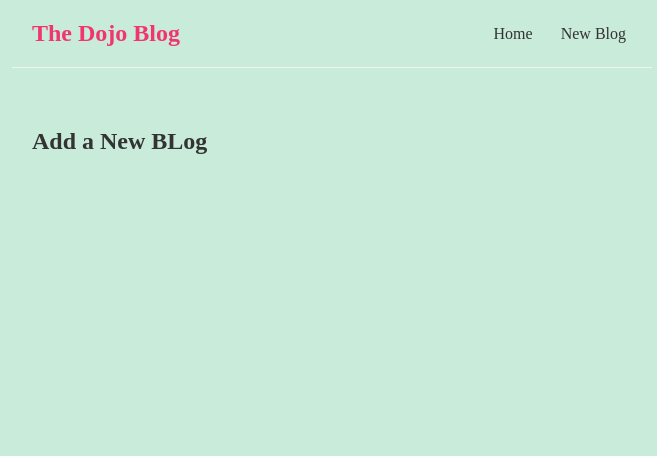
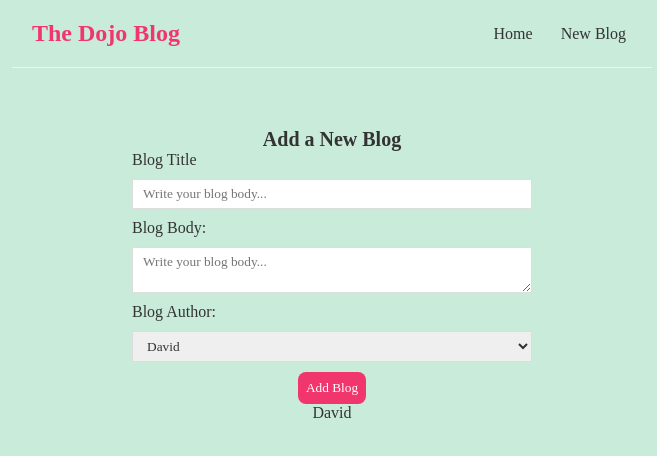
Before and after one commit to tihomir-a51/Blog-Project-React, a React (Create React App) app in the folder dojo-blog/: page /create in a window 1280 px wide. Shown: the top 456 px of the page, without its empty margins (308-965 px from the left). Built offline with nearby package versions, Linux system fonts and the light colour scheme.

Commit message:
adding controlled inputs(forms)

```diff
--- a/dojo-blog/src/BlogDetails.js
+++ b/dojo-blog/src/BlogDetails.js
@@ -3,7 +3,7 @@ import useFetch from "./useFetch";
 
 const BlogDetails = () => {
     const { id } = useParams()
-    const {data: blog, error, isPending } = useFetch("http://localhost:8000/blogs/" + id)
+    const {data: blog, error, isPending } = useFetch(`http://localhost:8000/blogs/${id}`)
 
     return (
         <div className="blog-details">
@@ -15,7 +15,7 @@ const BlogDetails = () => {
                     <p>Written by {blog.author}</p>
                     <div>{blog.body}</div>
                 </article>
-            ) }
+            )}
         </div>
     );
 }
--- a/dojo-blog/src/Create.js
+++ b/dojo-blog/src/Create.js
@@ -1,7 +1,45 @@
+import { useState } from "react";
+
 const Create = () => {
+    const [title, setTitle] = useState('');
+    const [body, setBody] = useState('');
+    const [author, setAuthor] = useState('David');
+
+
     return (
         <div className="create">
-            <h2>Add a New BLog</h2>
+            <h2>Add a New Blog</h2>
+            <form>
+                <label>Blog Title</label>
+                <input
+                type="text"
+                placeholder="Write your blog body..."
+                required
+                value={title}
+                onChange={(e) => setTitle(e.target.value)}
+                />
+                <label>Blog Body:</label>
+                <textarea
+                placeholder="Write your blog body..."
+                required
+                value={body}
+                onChange={(e) => setBody(e.target.value)}>
+                </textarea>
+                <label>Blog Author:</label>
+                <select
+                value={author}
+                onChange={(e) => setAuthor(e.target.value)}
+                >
+                    <option value="David">David</option>
+                    <option value="Steven">Steven</option>
+                    <option value="Peter">Peter</option>
+                </select>
+                <button>Add Blog</button>
+                <p>{title}</p>
+                <p>{body}</p>
+                <p>{author}</p>
+
+            </form>
         </div>
      );
 }
--- a/dojo-blog/src/index.css
+++ b/dojo-blog/src/index.css
@@ -61,10 +61,47 @@ body {
 .blog-details h2{
   font-size: 20px;
   color: #f1356d;
-  margin-bottom: 10px;
+  margin-bottom: 5px;
+  font-weight: bold;
 }
 .blog-details div{
-  margin: 20px 0;
+  margin: 30px 0;
+}
+.blog-details p{
+  font-size: 15px;
+  font-weight: bold;
+  transition: transform 0.3s ease-in-out
+
+}
+/* create new blog form */
+.create {
+  max-width: 400px;
+  margin: 0 auto;
+  text-align: center;
+}
+.create label {
+  text-align: left;
+  display: block;
+}
+.create h2 {
+  font-size: 20px;
+  display: block;
+}
+.create input, .create textarea, .create select {
+  width: 100%;
+  padding: 6px 10px;
+  margin: 10px 0;
+  border: 1px solid #ddd;
+  box-sizing: border-box;
+  display: block;
+}
+.create button {
+  background: #f1356d;
+  color: #fff;
+  border: 0;
+  padding: 8px;
+  border-radius: 8px;
+  cursor: pointer;
 }
 /* .blog-details button{
   background: #f1356d;
```
